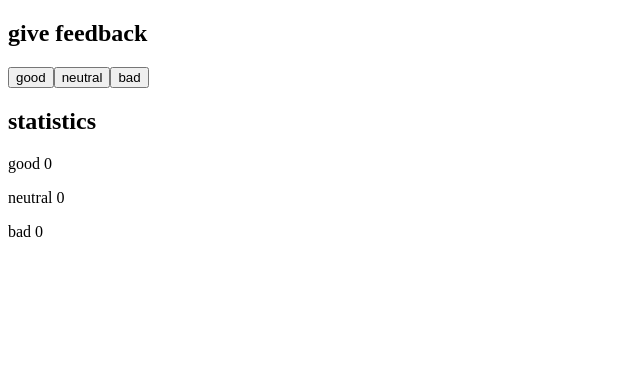
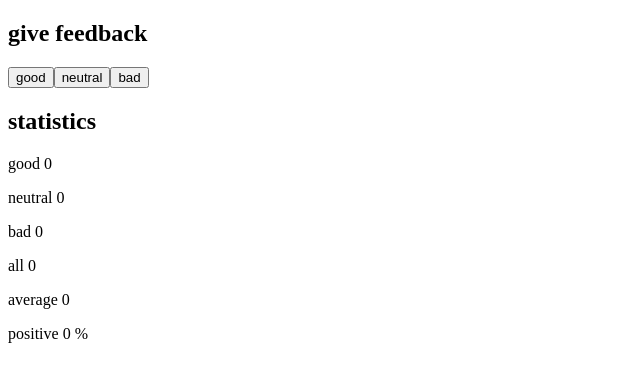
Before and after one commit to helenhapp/Full-Stack-open, a React (Vite) app in the folder part1/unicafe/: page / in a window 1280 px wide. Shown: the top 382 px of the page, without its empty margins (0-640 px from the left). Built offline with nearby package versions, Linux system fonts and the light colour scheme.

Commit message:
Exercise 1.7

```diff
--- a/part1/unicafe/src/App.jsx
+++ b/part1/unicafe/src/App.jsx
@@ -4,9 +4,9 @@ const Heading = ({ text }) => <h2>{text}</h2>;
 
 const Button = ({ onClick, text }) => <button onClick={onClick}>{text}</button>;
 
-const Counter = ({ text, count }) => (
+const Counter = ({ text, count, extra = "" }) => (
   <p>
-    {text} {count}
+    {text} {count} {extra}
   </p>
 );
 
@@ -19,6 +19,10 @@ const App = () => {
   const countNeutral = () => setNeutral(neutral + 1);
   const countBad = () => setBad(bad + 1);
 
+  const all = good + neutral + bad;
+  const average = (good - bad) / all || 0;
+  const positive = (good * 100) / all || 0;
+
   return (
     <div>
       <Heading text="give feedback" />
@@ -30,6 +34,9 @@ const App = () => {
       <Counter text="good" count={good} />
       <Counter text="neutral" count={neutral} />
       <Counter text="bad" count={bad} />
+      <Counter text="all" count={all} />
+      <Counter text="average" count={average} />
+      <Counter text="positive" count={positive} extra="%" />
     </div>
   );
 };
```
